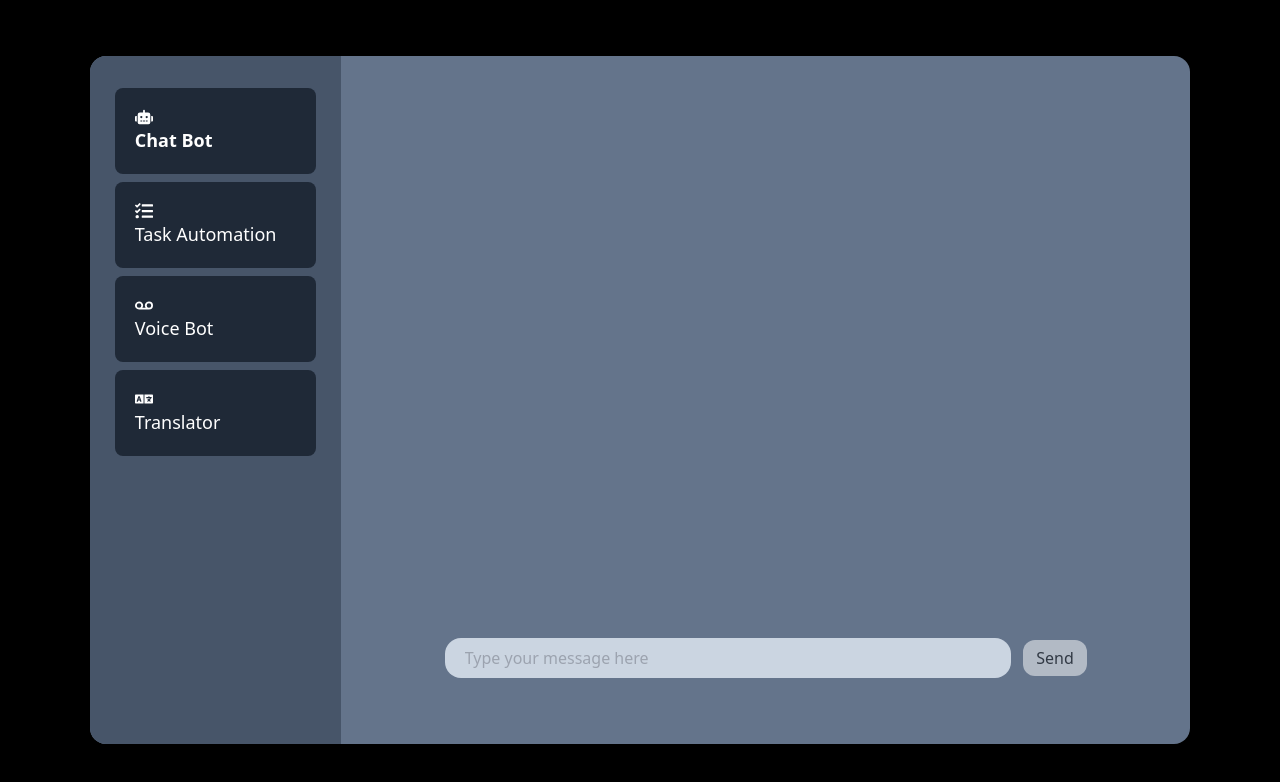
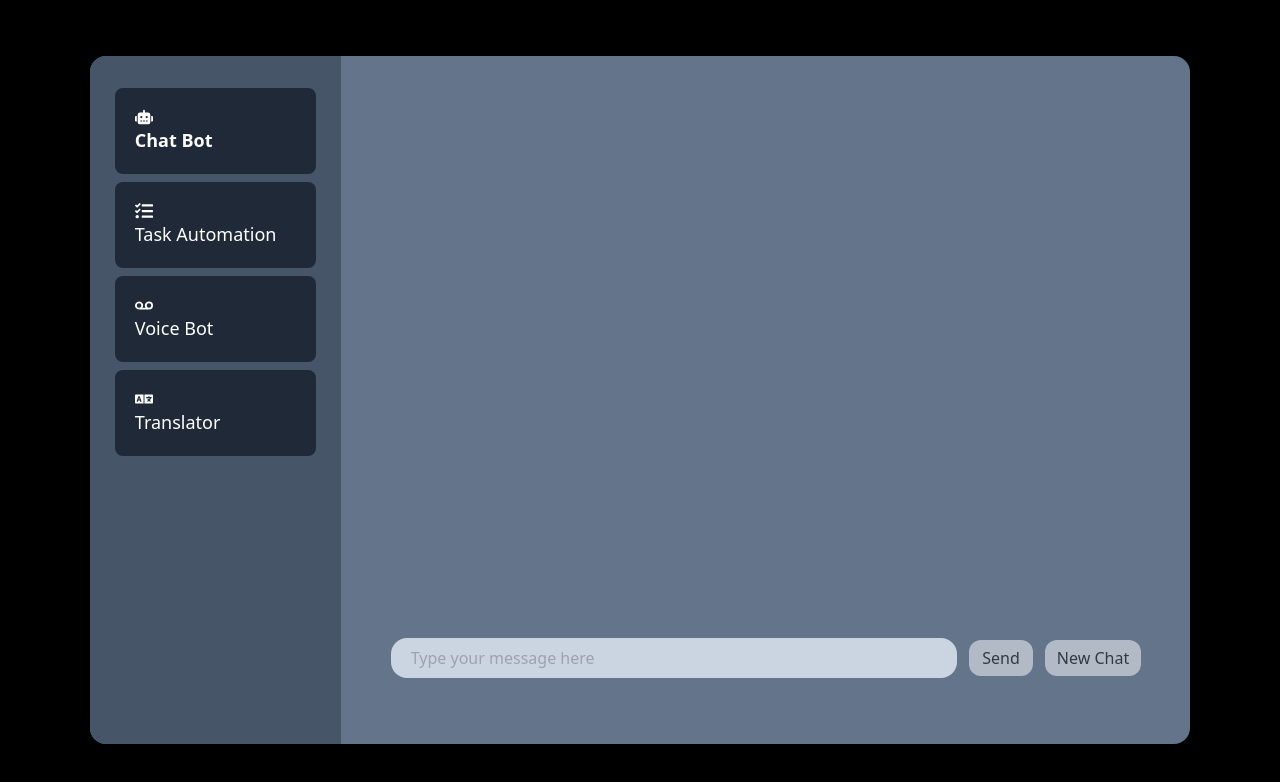
Before and after one commit to SamarthJ2004/personal-assitant, a Next.js app: page / in a window 1280 px wide. Both pictures are taken after a click on the item "Chat Bot". Shown: the top 782 px of the page. Built offline with nearby package versions, Linux system fonts and the light colour scheme.

Commit message:
option of new chat incorporated

```diff
--- a/src/components/TextInput.tsx
+++ b/src/components/TextInput.tsx
@@ -11,6 +11,11 @@ const TextInput = () => {
   useEffect(() => {
     localStorage.setItem('responses', JSON.stringify(responses));
   }, [responses]);
+
+  const newChat = () => {
+    localStorage.removeItem("responses");
+    setResponses([]);
+  }
 
   const sendMessage = async () => {
     try {
@@ -54,6 +59,7 @@ const TextInput = () => {
           placeholder='Type your message here'
         />
         <button onClick={sendMessage} disabled={message.length==0} className='bg-white w-16 h-9 rounded-xl ml-3 text-black disabled:opacity-50 disabled:cursor-not-allowed'>Send</button>
+        <button onClick={newChat} disabled={responses.length==0} className='bg-white w-24 h-9 rounded-xl ml-3 text-black disabled:opacity-50 disabled:cursor-not-allowed'>New Chat</button>
       </div>
     </div>
   )
```
